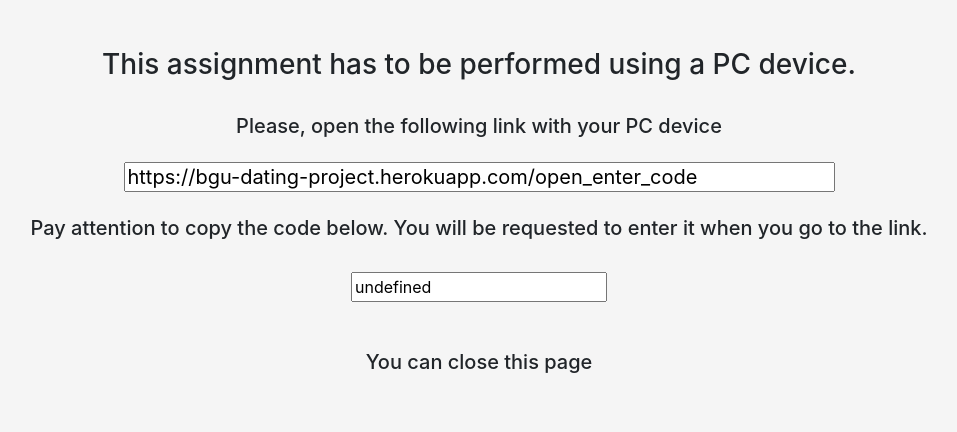
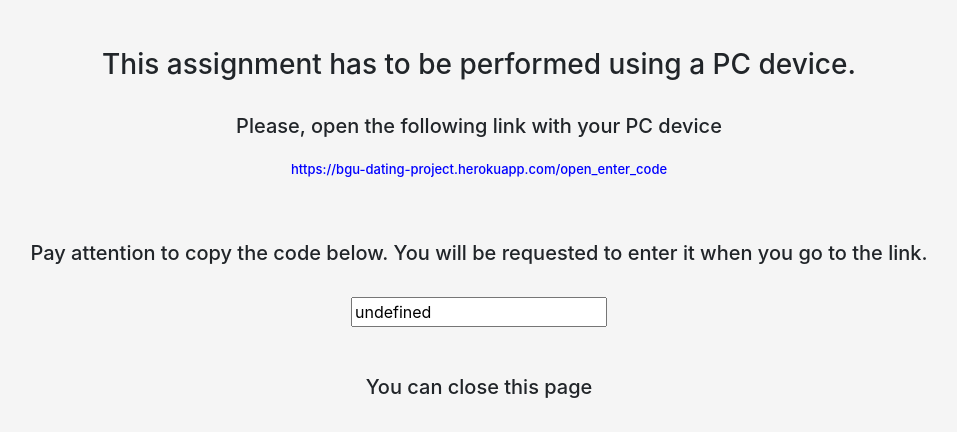
Before and after one commit to svetasokhina/DatingProject, a Flask app: template templates/random_PC.html in a window 1280 px wide. Shown: the top 432 px of the page, without its empty margins (161-1118 px from the left). Run offline with Flask 2, Linux system fonts and the light colour scheme; the template is opened without the code that fills it, so the values that code supplies are empty; some libraries are stand-ins or nearby versions.

Commit message:
dev vs dep

```diff
--- a/app.py
+++ b/app.py
@@ -10,7 +10,7 @@
 
 app = Flask(__name__)
 
-ENV = 'prod'
+ENV = 'dev'
 
 if ENV == 'dev':
     debug = True
--- a/static/js/random_PC.js
+++ b/static/js/random_PC.js
@@ -1,6 +1,6 @@
 var parsed_data = JSON.parse(data)
-var user_id= parsed_data.user_id
-var device= parsed_data.device
+var user_id= parsed_data.u_i
+var device= parsed_data.u_d
 var trans_code= parsed_data.trans
 
 
--- a/static/styles/random_PC.css
+++ b/static/styles/random_PC.css
@@ -106,4 +106,10 @@
 
 .link{
   text-align: left;
+
 }
+
+.myLink{
+color: blue;
+font-size: 13px
+}
--- a/templates/random_Mob.html
+++ b/templates/random_Mob.html
@@ -42,7 +42,7 @@
 
             <br> <br>
             <input id="text" type="text"
-            value="https://bgu-dating-project.herokuapp.com/open_enter_code" style="Width:30%"
+            value="https://bgu-dating-project.herokuapp.com/open_enter_code" style="Width:60%"
             onblur='generateBarCode();' />
 
       <img id='barcode'
--- a/templates/random_PC.html
+++ b/templates/random_PC.html
@@ -41,8 +41,8 @@
 <br>
            <h5>Please, open the following link with your PC device
             <br> <br>
-            <input type="text" name="randomfield" value="https://bgu-dating-project.herokuapp.com/open_enter_code" size="50">
 
+          <p class="myLink" > https://bgu-dating-project.herokuapp.com/open_enter_code</p>
 
             <br> <br>
             Pay attention to copy the code below.
```
